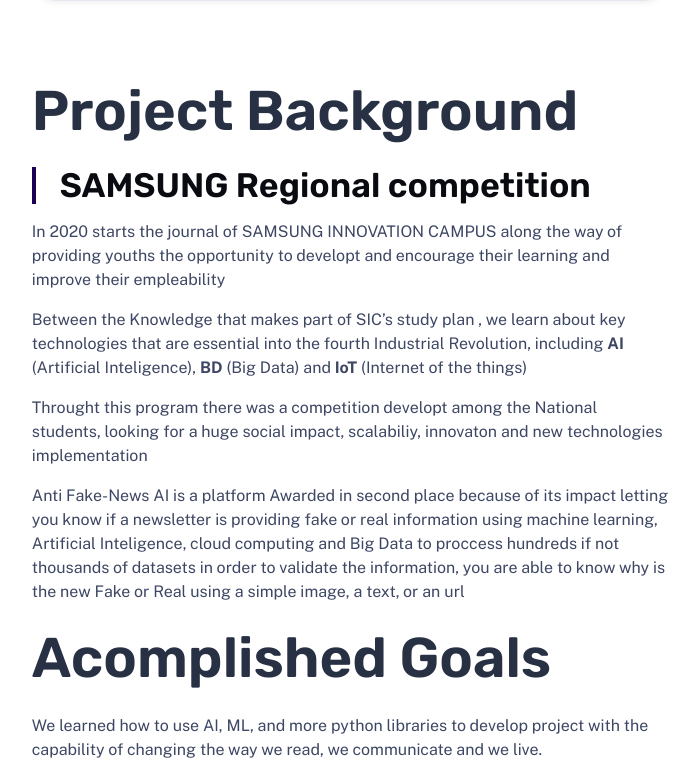
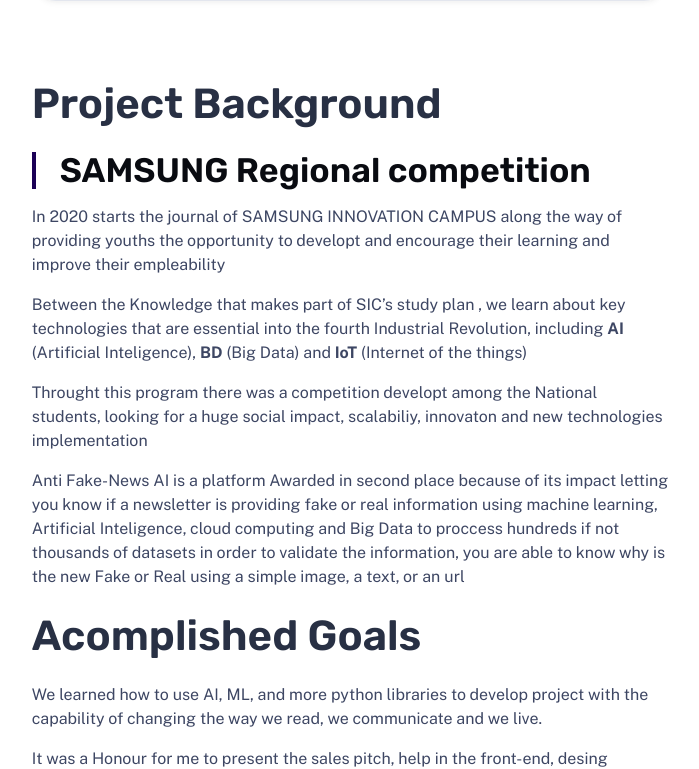
Before and after one commit to Walter-D3v/portfolio, an Astro site: page /work/nested/samsung in a window 1280 px wide. Shown: the part 1203-1972 px from the top of the page, without its empty margins (290-989 px from the left). Built offline with nearby package versions, Linux system fonts and the light colour scheme; Astro itself is replaced by a stand-in of ours.

Commit message:
samsung fixed

```diff
--- a/src/content/work/nested/Samsung.md
+++ b/src/content/work/nested/Samsung.md
@@ -10,8 +10,7 @@
   - web app
   - Sales Pitch
 ---
-
-## Project Background
+### Project Background
 
 > SAMSUNG Regional competition
 
@@ -23,7 +22,7 @@
 
 Anti Fake-News AI is a platform Awarded in second place because of its impact letting you know if a newsletter is providing fake or real information using machine learning, Artificial Inteligence, cloud computing and Big Data to proccess hundreds if not thousands of datasets in order to validate the information, you are able to know why is the new Fake or Real using a simple image, a text, or an url
 
-## Acomplished Goals
+### Acomplished Goals
 
 We learned how to use AI, ML, and more python libraries to develop project with the capability of changing the way we read, we communicate and we live.
 
@@ -40,7 +39,7 @@
 Thanks to Samsung and the partners for this opportunity. I feel more prepared for the future and excited to keep learning and innovating.
 
 
-#### Related to the project
+### Related to the project
 
 - <a href="https://www.itca.edu.sv/2025/04/11/itca-fue-la-sede-la-clausura-la-5a-edicion-del-samsung-innovation-campus-salvador-2025/"> ITCA NEWSLETTER </a>
 - <a href="https://github.com/repositoriosHackaton/SIC25es-Error404-SQLovers-?tab=readme-ov-file"> Github Repository </a>
```
